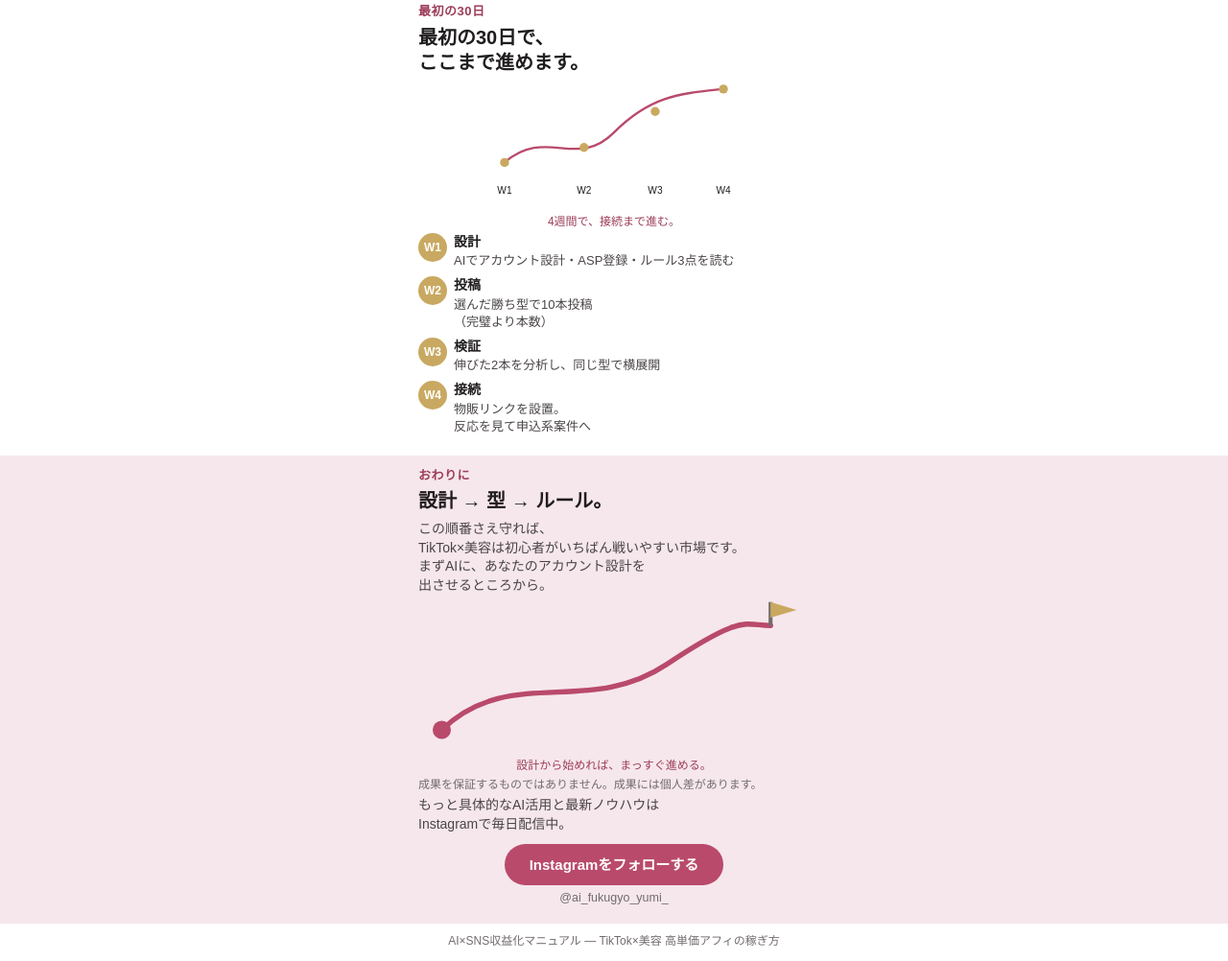
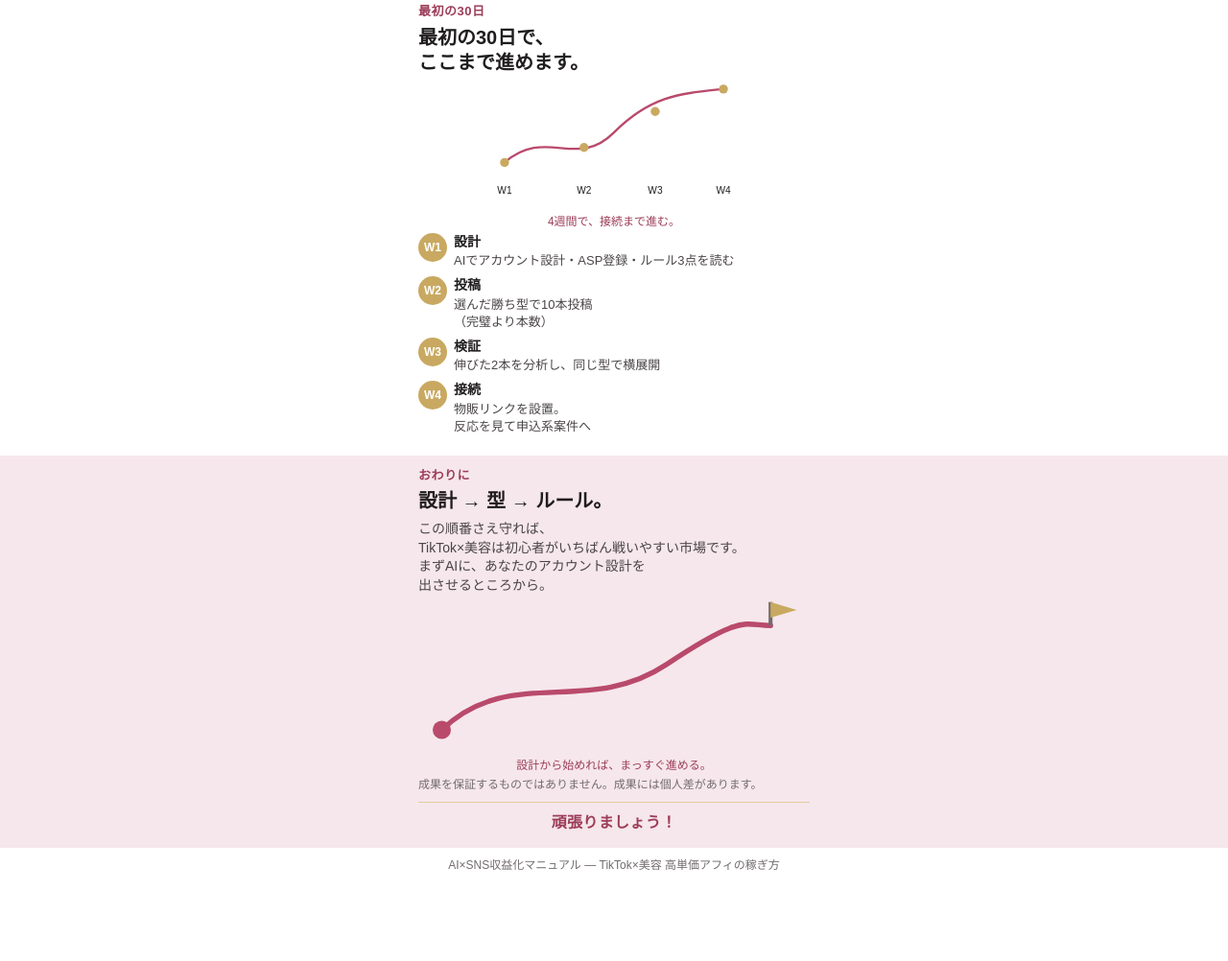
Before and after one commit to yuuyann0318/ai-short-video-funnel-tokuten, a plain HTML site: page index.html in a window 1280 px wide. Shown: the part 6590-7592 px from the top of the page at 96% size. After the commit the page ends 7513 px from the top, so only its background shows below. Drawn offline with Linux system fonts and the light colour scheme.

Commit message:
v6.1: フォローCTA削除・締めを「頑張りましょう！」に変更

```diff
--- a/index.html
+++ b/index.html
@@ -78,9 +78,8 @@ figcaption{font-size:12px; color:var(--rose-text); text-align:center; margin-top
 .pitcard b{display:block; font-size:13px; color:var(--ink); margin-bottom:1px;}
 .pitcard p{margin:0; font-size:12.5px;}
 
-.cta-btn{display:inline-block; background:var(--rose-vivid); color:var(--paper); font-size:15px; font-weight:700; padding:11px 26px; border-radius:999px; text-decoration:none; margin-top:5px;}
-.cta-wrap{text-align:center; margin-top:5px;}
-.handle{font-size:12.5px; color:var(--ink3); margin-top:5px;}
+.closing{text-align:center; margin-top:10px; padding-top:10px; border-top:1px solid var(--gold-line);}
+.closing-line{font-size:16px; font-weight:800; color:var(--rose-text); margin:0; letter-spacing:.02em;}
 
 footer{padding:10px 0 12px; text-align:center; font-size:12px; color:var(--ink3); background:var(--paper);}
 
@@ -545,10 +544,8 @@ footer{padding:10px 0 12px; text-align:center; font-size:12px; color:var(--ink3)
 <figcaption>設計から始めれば、まっすぐ進める。</figcaption>
 </figure>
 <p class="fine">成果を保証するものではありません。成果には<wbr>個人差があります。</p>
-<p>もっと具体的なAI活用と<wbr>最新ノウハウは<br>Instagramで毎日<wbr>配信中。</p>
-<div class="cta-wrap">
-<a class="cta-btn" href="https://www.instagram.com/ai_fukugyo_yumi_/" target="_blank" rel="noopener">Instagramをフォローする</a>
-<p class="handle">@ai_fukugyo_yumi_</p>
+<div class="closing">
+<p class="closing-line">頑張りましょう！</p>
 </div>
 </div>
 </section>
```
